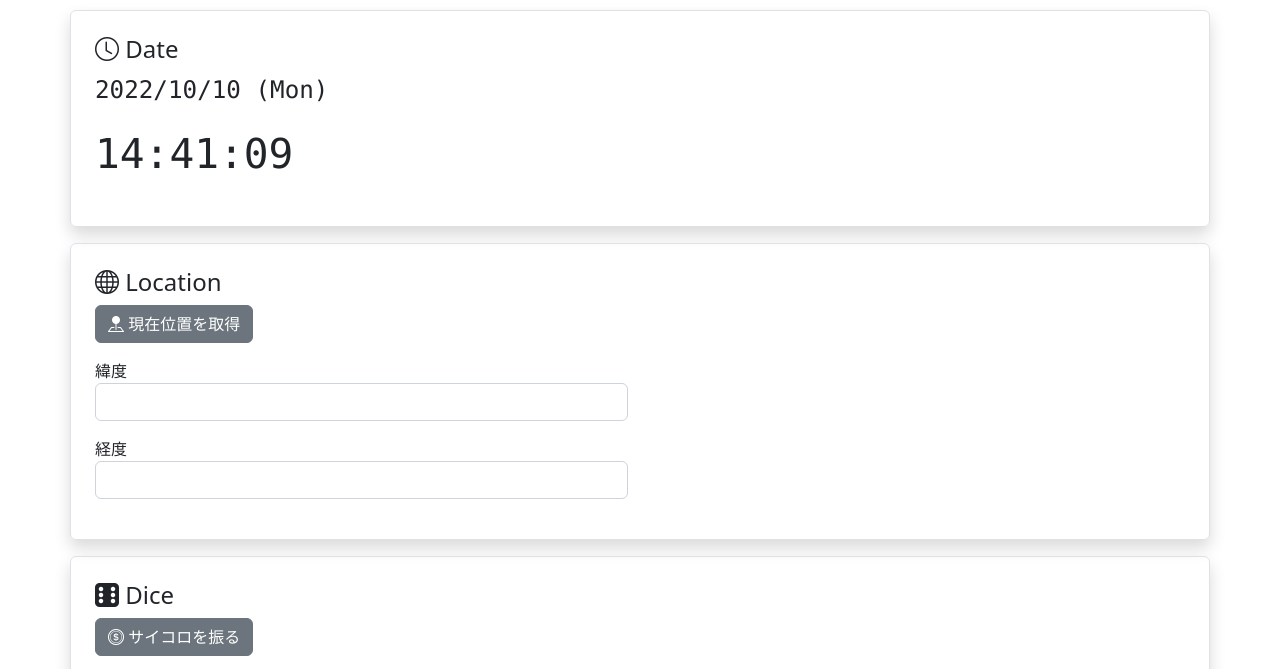
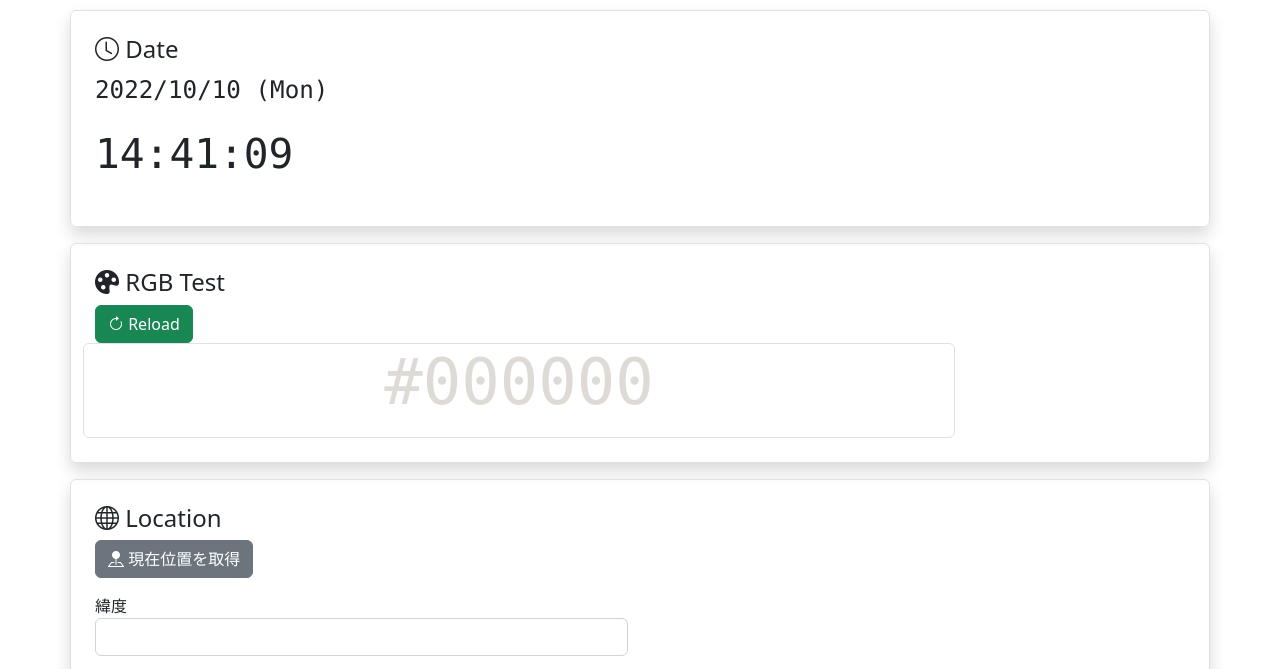
Before and after one commit to Shimoyama0711/IoT-PiggyBank, a plain HTML site: page public/test.html in a window 1280 px wide. Shown: the part 126-795 px from the top of the page. Drawn offline with nearby package versions, Linux system fonts and the light colour scheme; no server answers.

Commit message:
RGBテスト対応

```diff
--- a/public/test.html
+++ b/public/test.html
@@ -21,6 +21,7 @@
     <link rel="stylesheet" href="https://cdn.jsdelivr.net/npm/bootstrap@5.2.1/dist/css/bootstrap.min.css">
     <link rel="stylesheet" href="https://cdn.jsdelivr.net/npm/bootstrap-icons@1.9.1/font/bootstrap-icons.css">
     <link rel="stylesheet" href="./css/common.css">
+    <link rel="stylesheet" href="./css/test.css">
 </head>
 
 <body>
@@ -41,6 +42,25 @@
             </h4>
             <p class="fs-4 font-monospace" id="date"></p>
             <p class="fs-1 font-monospace" id="time"></p>
+        </div>
+    </div>
+
+    <!-- RGB -->
+    <div class="row">
+        <div class="col-md-12 mb-3 p-4 border rounded shadow">
+            <h4>
+                <i class="bi-palette-fill"></i>
+                RGB Test
+            </h4>
+
+            <button class="btn btn-success" id="update-rgb">
+                <i class="bi-arrow-clockwise"></i>
+                Reload
+            </button>
+
+            <div class="row border rounded" id="palette">
+                <p class="display-3 font-monospace" id="palette-string">#000000</p>
+            </div>
         </div>
     </div>
 
```
